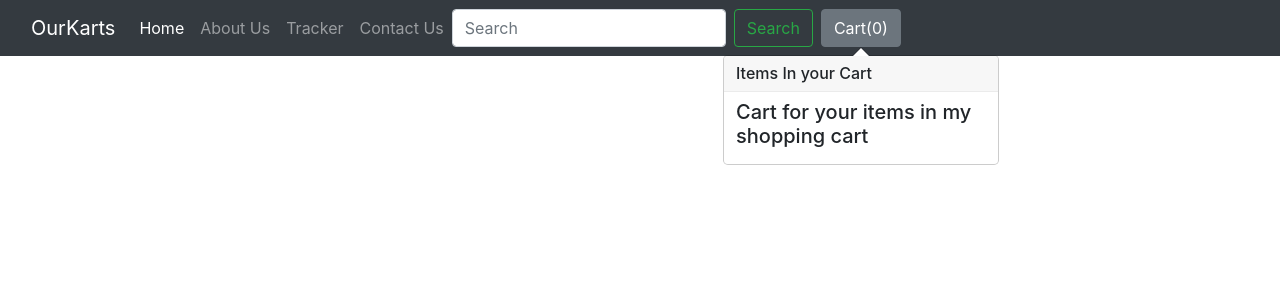
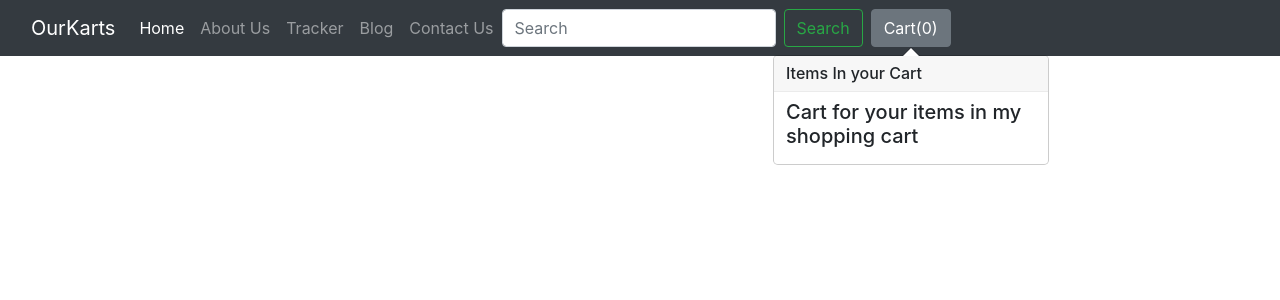
Before and after one commit to HardiKoder-612/E-Commerce-website-with-django, a Django app: page /shop/ in a window 1280 px wide. Shown: the top 300 px of the page. Run offline with Django 4.2, Linux system fonts and the light colour scheme; data that the repository does not hold is empty; some libraries are stand-ins or nearby versions.

Commit message:
Shop and Blog got merged

```diff
--- a/Ourkarts/templates/index.html
+++ b/Ourkarts/templates/index.html
@@ -18,6 +18,9 @@
         <a class="btn btn-primary btn-lg" type="button" href="/blog" role="button">Go to the blogging website</a>
       </div>
 </div>
+
+<script>window.location = "/shop";</script>
+
 <script src="https://code.jquery.com/jquery-3.3.1.slim.min.js" integrity="sha384-q8i/X+965DzO0rT7abK41JStQIAqVgRVzpbzo5smXKp4YfRvH+8abtTE1Pi6jizo" crossorigin="anonymous"></script>
     <script src="https://cdnjs.cloudflare.com/ajax/libs/popper.js/1.14.7/umd/popper.min.js" integrity="sha384-UO2eT0CpHqdSJQ6hJty5KVphtPhzWj9WO1clHTMGa3JDZwrnQq4sF86dIHNDz0W1" crossorigin="anonymous"></script>
     <script src="https://stackpath.bootstrapcdn.com/bootstrap/4.3.1/js/bootstrap.min.js" integrity="sha384-JjSmVgyd0p3pXB1rRibZUAYoIIy6OrQ6VrjIEaFf/nJGzIxFDsf4x0xIM+B07jRM" crossorigin="anonymous"></script>
--- a/shop/templates/shop/basic.html
+++ b/shop/templates/shop/basic.html
@@ -37,6 +37,9 @@
             <a class="nav-link" href="/shop/tracker">Tracker</a>
           </li>
           <li class="nav-item">
+            <a class="nav-link" href="/blog">Blog</a>
+          </li>
+          <li class="nav-item">
             <a class="nav-link" href="/shop/contact">Contact Us</a>
           </li>
 
--- a/shop/templates/shop/index.html
+++ b/shop/templates/shop/index.html
@@ -78,15 +78,12 @@ padding-right: 0;
               </div>
             </div>
           </div>
-          {%if forloop.counter|divisibleby:4 and not forloop.last %}
+          {%if forloop.counter|divisibleby:4 and forloop.counter > 0 and not forloop.last %}
         </div>
         <div class="carousel-item">
           {%endif%}
-
           {%endfor%}
         </div>
-
-
       </div>
     </div>
 
```
